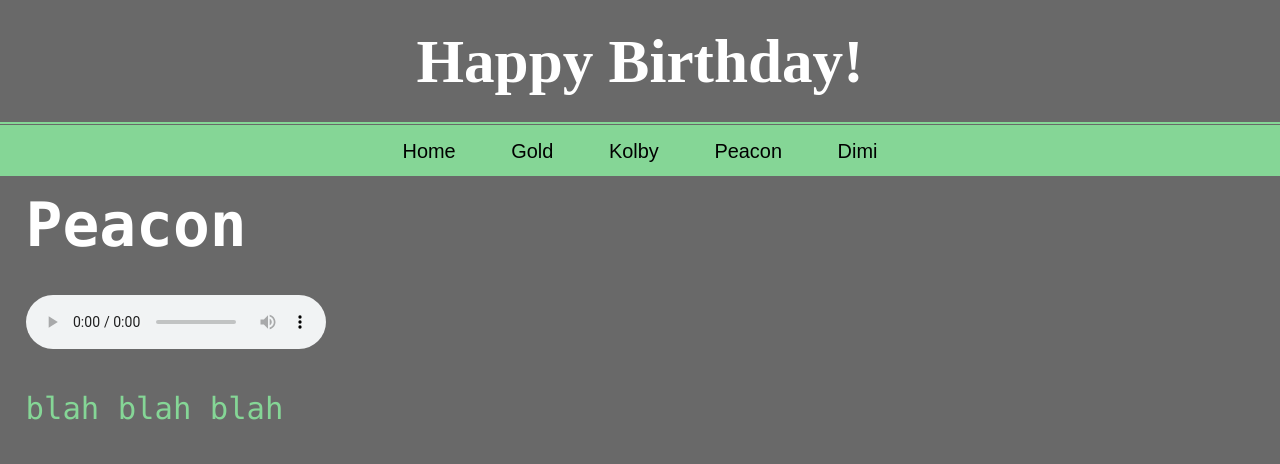
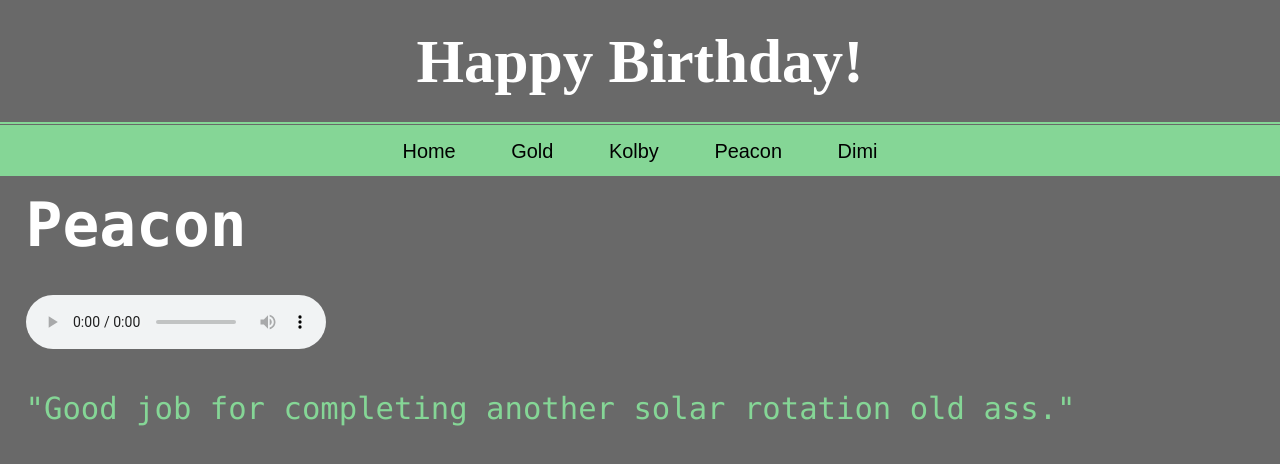
Before and after one commit to msko24/msko24.github.io, a website: page peacon/peacon.html in a window 1280 px wide. Drawn offline with Linux system fonts and the light colour scheme; a web font is replaced by a local one.

Commit message:
Update peacon.html

```diff
--- a/peacon/peacon.html
+++ b/peacon/peacon.html
@@ -29,7 +29,7 @@
                     <audio controls src="../src/peacon.mp3">Peacon's Message</audio>
                     <br>
                     <br>
-                    <p>blah blah blah</p>
+                    <p>"Good job for completing another solar rotation old ass."</p>
               </div>
             </main>
           </div>
```
